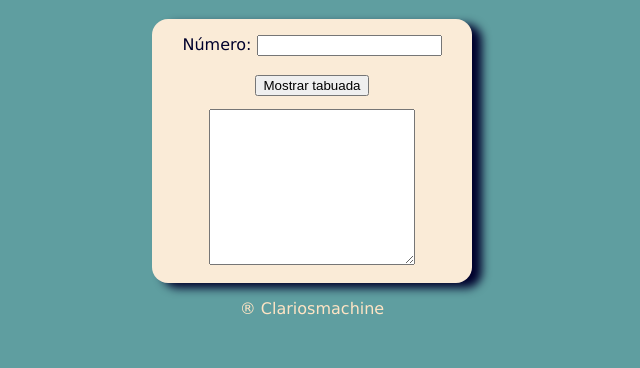
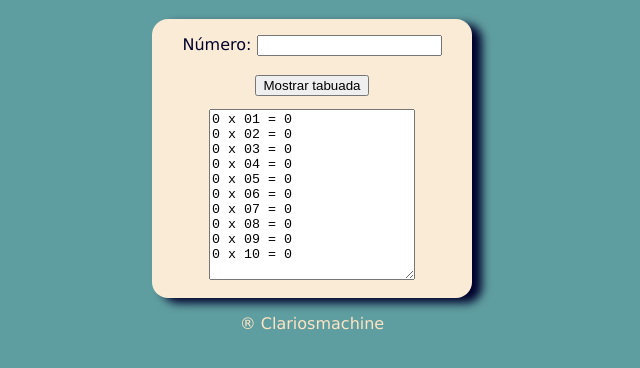
Before and after one commit to Clariosmachine/tabuada, a plain HTML site: page index.html in a window 1280 px wide. Both pictures are taken after a click on the button "Mostrar tabuada". Shown: the part 62-430 px from the top of the page, without its empty margins (328-968 px from the left). Drawn offline with Linux system fonts and the light colour scheme.

Commit message:
implementação do JS

```diff
--- a/css/style.css
+++ b/css/style.css
@@ -4,7 +4,7 @@ body {
     text-align: center;
     color: bisque;
     box-sizing: border-box;
-}
+    }
 
 section {
     color: rgb(0, 0, 44);
@@ -13,7 +13,7 @@ section {
     border-radius: 1em;
     margin: auto;
     box-shadow: 10px 5px 10px rgb(0, 0, 44);
-}
+    }
 
 #labelNumero {
     display: block;
@@ -21,7 +21,7 @@ section {
     }
 
 textarea {
-    width:200px;
     margin: 1em;
-
-}
+    min-width: 200px;
+    max-width: 200px;
+    }
--- a/index.html
+++ b/index.html
@@ -16,13 +16,13 @@
             <input type="number" name="numero" id="inputNumero" min="0">
         </label>
         <br>
-        <button>Mostrar tabuada</button>
-        <textarea name="" id="campoTabuada" cols="30" rows="10"></textarea>
+        <button id="mostra">Mostrar tabuada</button>
+        <textarea name="" id="campoTabuada" cols="30" rows="11"></textarea>
     </section>
 
     <footer>
         <p>&#174; Clariosmachine</p>
     </footer>
-
+    <script src="./js/scripts.js"></script>
 </body>
 </html>
--- a/js/scripts.js
+++ b/js/scripts.js
@@ -0,0 +1,17 @@
+var inputNumero = document.querySelector('#inputNumero')
+const botao = document.querySelector('#mostra')
+var campoTabuada = document.querySelector('#campoTabuada')
+
+botao.addEventListener('click', mostraTabuada)
+function mostraTabuada() {
+    var texto = ''
+    var numero = Number(inputNumero.value)
+    for (var contador = 1; contador <= 10; contador++) {
+        // if (contador == 5){continue} se isso for feito aqui o resultado de 5 não aparece na tabuada
+        texto += `${numero} x ${contador.toString().padStart(2, '0')} = ${numero*contador} \n`
+        // acima eu transformei o contador em uma string pra poder aplicar o padStart,
+        // que completa a esquerda a string até a quantidade desejada de caracteres
+
+    }
+    campoTabuada.innerHTML = texto  //innText não deu certo porque a quebra de linha não funciona nele
+}
```
